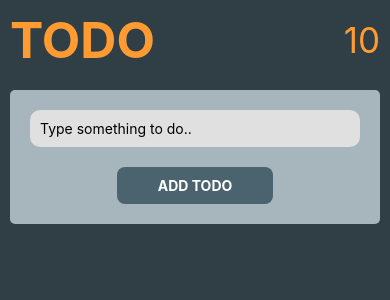
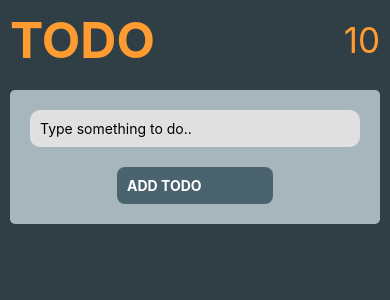
Before and after one commit to gulinmerve/ReactNative-ToDolist, a React Native app: screen / in a window 390 px wide. Shown: the top 300 px of the page. Built offline with nearby package versions, Linux system fonts and the light colour scheme.

Commit message:
center style

```diff
--- a/src/styles.js
+++ b/src/styles.js
@@ -53,7 +53,7 @@ const todo_input = StyleSheet.create({
     buttonText: {
         color: 'white',
         fontWeight: 'bold',
-        textAlign: 'center'
+        // textAlign: 'center'
     }
 })
 
```
